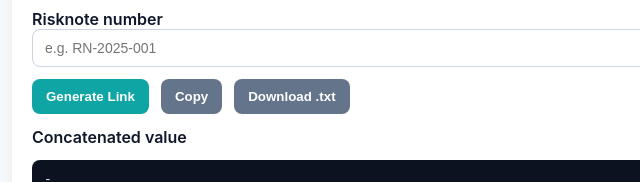
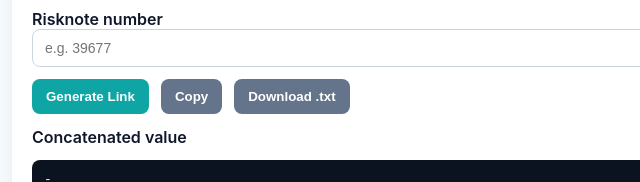
Before and after one commit to rama47/Bimasokoni-renewal-link-generator, a plain HTML site: page index.html in a window 1280 px wide. Shown: the part 239-421 px from the top of the page, 248-888 px from the left. Drawn offline with Linux system fonts and the light colour scheme.

Commit message:
Update index.html

```diff
--- a/index.html
+++ b/index.html
@@ -26,7 +26,7 @@
     <input id="brokerId" type="text" maxlength="10" placeholder="e.g. 23 or 0023 or 1234" />
 
     <label for="riskNote">Risknote number</label>
-    <input id="riskNote" type="text" maxlength="100" placeholder="e.g. RN-2025-001" />
+    <input id="riskNote" type="text" maxlength="100" placeholder="e.g. 39677" />
 
     <div class="row">
       <button id="generateBtn">Generate Link</button>
```
